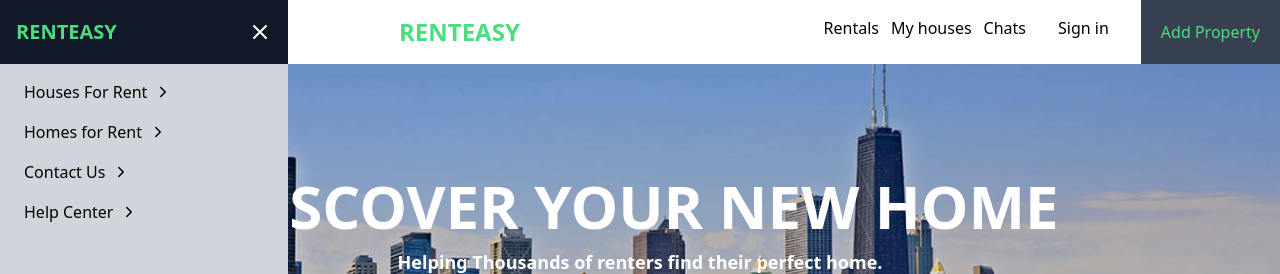
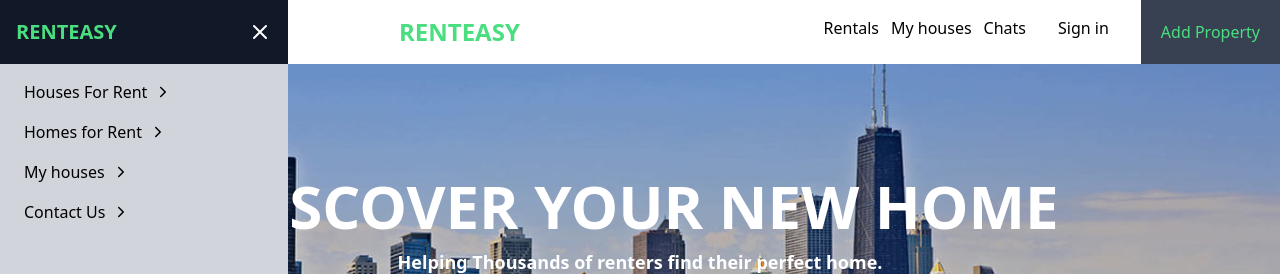
Before and after one commit to GabrielOchieng/renteasy, a React (Vite) app: page / in a window 1280 px wide. Both pictures are taken after a click on the button 32 px from the left and 32 px from the top of the page. Shown: the top 274 px of the page. Built offline with nearby package versions, Linux system fonts and the light colour scheme; no server answers.

Commit message:
improving the resposiveness of the nav and sidebar

```diff
--- a/src/components/Navbar.jsx
+++ b/src/components/Navbar.jsx
@@ -46,7 +46,13 @@ const Navbar = () => {
 
   return (
     <div className="bg-white w-full flex   justify-between pl-5 shadow-md">
-      {isOpen && <Sidebar toggleSidebar={toggleSidebar} isOpen={isOpen} />}
+      {isOpen && (
+        <Sidebar
+          toggleSidebar={toggleSidebar}
+          isOpen={isOpen}
+          userId={userId}
+        />
+      )}
       <div className="flex gap-2 py-4 items-center ">
         <button onClick={toggleSidebar}>
           <HiOutlineMenuAlt1 className="text-2xl font-bold cursor-pointer" />
--- a/src/components/Sidebar.jsx
+++ b/src/components/Sidebar.jsx
@@ -5,15 +5,18 @@ import { useDispatch, useSelector } from "react-redux";
 import { logOut } from "../redux/slices/AuthSlice";
 import { Link } from "react-router-dom";
 
-const items = [
-  { name: "Houses For Rent", url: "/houses" },
-  { name: "Homes for Rent", url: "/houses" },
-  { name: "Contact Us", url: "/" },
-  { name: "Help Center", url: "/" },
-];
+// const Sidebar = ({ children, isOpen, toggleSidebar }) => {
+const Sidebar = ({ toggleSidebar, isOpen, userId }) => {
+  const items = [
+    { name: "Houses For Rent", url: "/houses" },
+    { name: "Homes for Rent", url: "/houses" },
+    {
+      name: "My houses",
+      url: `/${userId}/houses`,
+    },
+    { name: "Contact Us", url: "/" },
+  ];
 
-// const Sidebar = ({ children, isOpen, toggleSidebar }) => {
-const Sidebar = ({ toggleSidebar, isOpen }) => {
   const { userInfo } = useSelector((state) => state.auth);
   const [logOutApiCall] = useLogoutMutation();
   const dispatch = useDispatch();
@@ -54,7 +57,7 @@ const Sidebar = ({ toggleSidebar, isOpen }) => {
       <nav className="px-4 pt-4 flex flex-col gap-4">
         {items.map((item, index) => (
           <div
-            className="flex items-center gap-2 hover:bg-green-400 w-full pl-2"
+            className="flex items-center gap-2 hover:underline w-full pl-2"
             key={index}
           >
             {" "}
@@ -74,7 +77,7 @@ const Sidebar = ({ toggleSidebar, isOpen }) => {
           <div className="">
             <Link
               to={userInfo ? "/create" : "/login"}
-              className=" hover:underline text-green-400"
+              className=" hover:underline"
             >
               Add Property
             </Link>
@@ -87,7 +90,7 @@ const Sidebar = ({ toggleSidebar, isOpen }) => {
               </Link>
             </div>
           ) : (
-            <div className="py-4 px-5">
+            <div className="hover:underline">
               <Link to="/login">Sign in</Link>
             </div>
           )}
```
